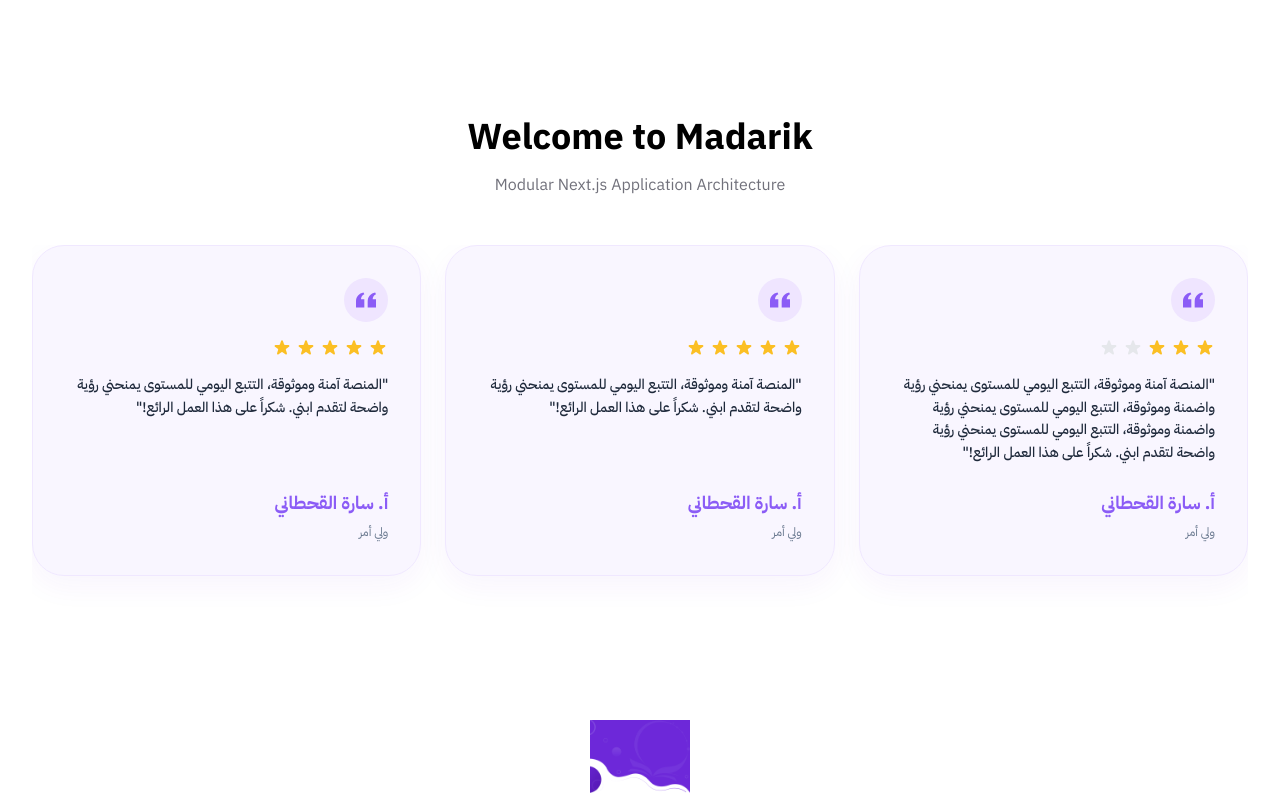
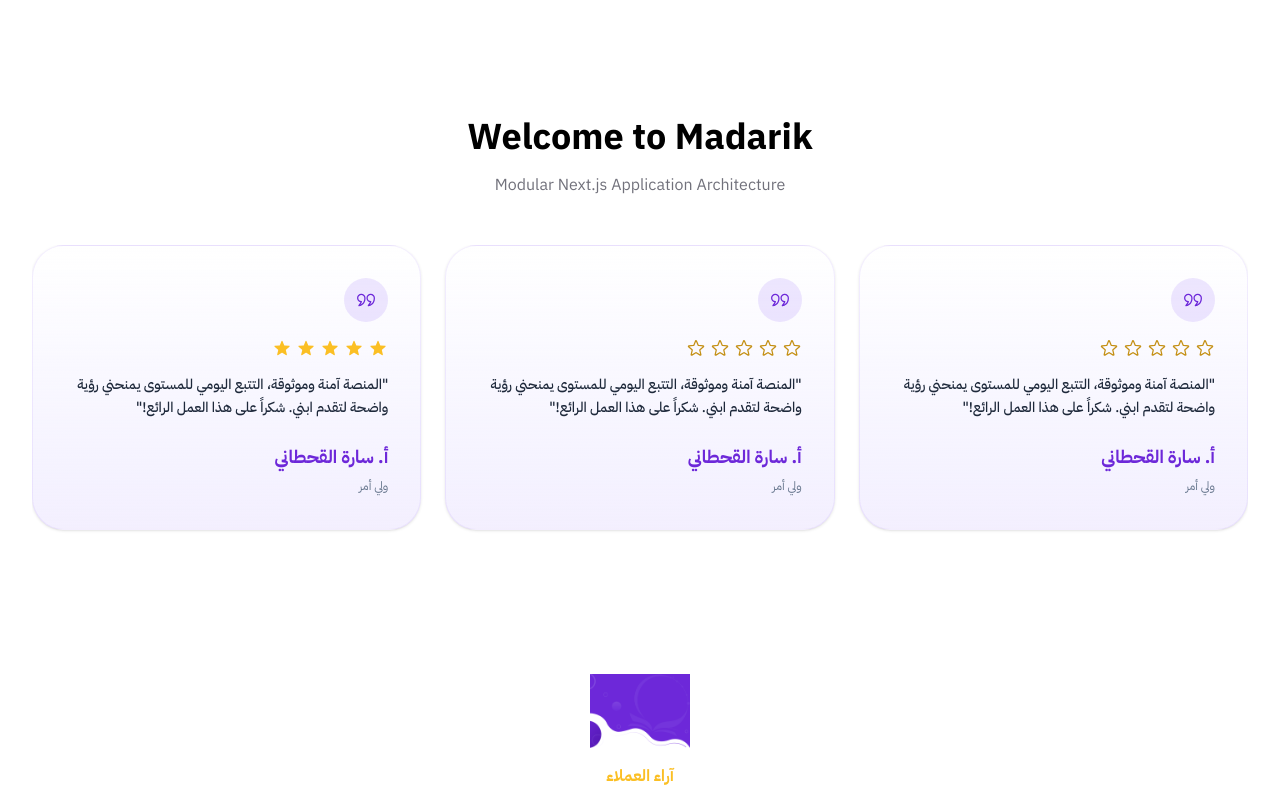
Before and after one commit to zeyad810/madarik, a Next.js app: page / in a window 1280 px wide. Shown: the top 796 px of the page. Built offline with nearby package versions, Linux system fonts and the light colour scheme.

Commit message:
feat: enhance CustomerReviews component with new SVG icon and styling updates

```diff
--- a/src/features/site/components/CustomerReviews.tsx
+++ b/src/features/site/components/CustomerReviews.tsx
@@ -6,6 +6,7 @@
 
 import "swiper/css";
 import "swiper/css/pagination";
+import Image from "next/image";
 
 // ==========================================
 // 1. TypeScript Types
@@ -31,8 +32,8 @@
     author: "أ. سارة القحطاني",
     role: "ولي أمر",
     comment:
-      "المنصة آمنة وموثوقة، التتبع اليومي للمستوى يمنحني رؤية واضمنة وموثوقة، التتبع اليومي للمستوى يمنحني رؤية واضمنة وموثوقة، التتبع اليومي للمستوى يمنحني رؤية واضحة لتقدم ابني. شكراً على هذا العمل الرائع!",
-    rating: 3,
+      "المنصة آمنة وموثوقة، التتبع اليومي للمستوى يمنحني رؤية واضحة لتقدم ابني. شكراً على هذا العمل الرائع!",
+    rating: 0,
   },
   {
     id: 2,
@@ -40,7 +41,7 @@
     role: "ولي أمر",
     comment:
       "المنصة آمنة وموثوقة، التتبع اليومي للمستوى يمنحني رؤية واضحة لتقدم ابني. شكراً على هذا العمل الرائع!",
-    rating: 5,
+    rating: 0,
   },
   {
     id: 3,
@@ -64,28 +65,40 @@
 // 3. Render Helper
 // ==========================================
 const renderReviewCard = (review: ReviewItem) => (
-  <div className="w-full bg-[#f9f6ff] rounded-[32px] p-6 md:p-8 flex flex-col items-start text-right shadow-[0_10px_30px_rgba(109,40,217,0.05)] border border-[#f0e8ff] h-full justify-between transition-all duration-300">
-    {/* أيقونة الاقتباس - اتجاه اليمين */}
-    <div className="w-11 h-11 bg-[#efe5ff] rounded-full flex items-center justify-center text-lightmain font-bold text-xl mb-4 shrink-0">
-      <svg className="w-5 h-5 fill-lightmain" viewBox="0 0 24 24">
-        <path d="M14.017 21v-7.391c0-5.704 3.731-9.57 8.983-10.609l.995 2.151c-2.432.917-3.995 3.638-3.995 5.849h4v10h-9.983zm-14.017 0v-7.391c0-5.704 3.748-9.57 9-10.609l.996 2.151c-2.433.917-3.996 3.638-3.996 5.849h3.983v10h-9.983z" />
-      </svg>
+  <div className="w-full bg-gradient-to-b from-white/50 to-lightmain/10 rounded-[32px] p-6 md:p-8 flex flex-col items-start text-right shadow-sm border border-lightmain/10 h-full justify-between transition-all duration-300">
+    {/* أيقونة الاقتباس */}
+    <div className="w-11 h-11 bg-lightmain/15 rounded-full flex items-center justify-center text-lightmain font-bold text-xl mb-4 shrink-0">
+      <Image
+        src="/iamges/CustomerReviews/CustomerReviews..svg"
+        alt="quote icon"
+        width={20}
+        height={20}
+        className="object-contain"
+      />
     </div>
 
     {/* تقييم النجوم */}
     <div className="flex items-center gap-1 mb-4">
-      {Array.from({ length: 5 }).map((_, index) => (
-        <svg
-          key={index}
-          className={`w-4 h-4 md:w-5 md:h-5 ${
-            index < review.rating ? "text-third fill-third" : "text-gray-200"
-          }`}
-          viewBox="0 0 20 20"
-          fill="currentColor"
-        >
-          <path d="M9.049 2.927c.3-.921 1.603-.921 1.902 0l1.07 3.292a1 1 0 00.95.69h3.462c.969 0 1.371 1.24.588 1.81l-2.8 2.034a1 1 0 00-.364 1.118l1.07 3.292c.3.921-.755 1.688-1.54 1.118l-2.8-2.034a1 1 0 00-1.175 0l-2.8 2.034c-.784.57-1.838-.197-1.539-1.118l1.07-3.292a1 1 0 00-.364-1.118L2.98 8.72c-.783-.57-.38-1.81.588-1.81h3.461a1 1 0 00.951-.69l1.07-3.292z" />
-        </svg>
-      ))}
+      {Array.from({ length: 5 }).map((_, index) => {
+        const isFilled = index < review.rating;
+        return (
+          <svg
+            key={index}
+            className={`w-4 h-4 md:w-5 md:h-5 transition-colors ${
+              isFilled
+                ? "fill-third text-third"
+                : "fill-none stroke-[#C49015] stroke-[1.5]"
+            }`}
+            viewBox="0 0 24 24"
+          >
+            <path
+              strokeLinecap="round"
+              strokeLinejoin="round"
+              d="M11.48 3.499a.562.562 0 0 1 1.04 0l2.125 5.111a.563.563 0 0 0 .475.345l5.518.442c.499.04.701.663.321.988l-4.204 3.602a.563.563 0 0 0-.182.557l1.285 5.385c.116.488-.42.88-.843.621l-4.69-2.83a.563.563 0 0 0-.582 0l-4.69 2.83c-.423.259-.959-.133-.843-.621l1.285-5.385a.563.563 0 0 0-.182-.557l-4.204-3.602c-.38-.325-.178-.948.32-.988l5.518-.442a.563.563 0 0 0 .475-.345L11.48 3.5Z"
+            />
+          </svg>
+        );
+      })}
     </div>
 
     {/* نص التقييم */}
@@ -95,7 +108,7 @@
 
     {/* معلومات العميل */}
     <div className="mt-auto">
-      <h4 className="text-lightmain font-bold text-base md:text-lg mb-0.5">
+      <h4 className="text-primary font-bold text-base md:text-lg mb-0.5">
         {review.author}
       </h4>
       <span className="text-text-secondary text-xs font-normal">
@@ -117,7 +130,7 @@
         modules={[Autoplay]}
         dir="rtl"
         spaceBetween={12}
-        slidesPerView={1.5}
+        slidesPerView={1.2}
         watchOverflow
         observer
         observeParents
```
Also changed, not shown: public/iamges/CustomerReviews/CustomerReviews..svg (added).
